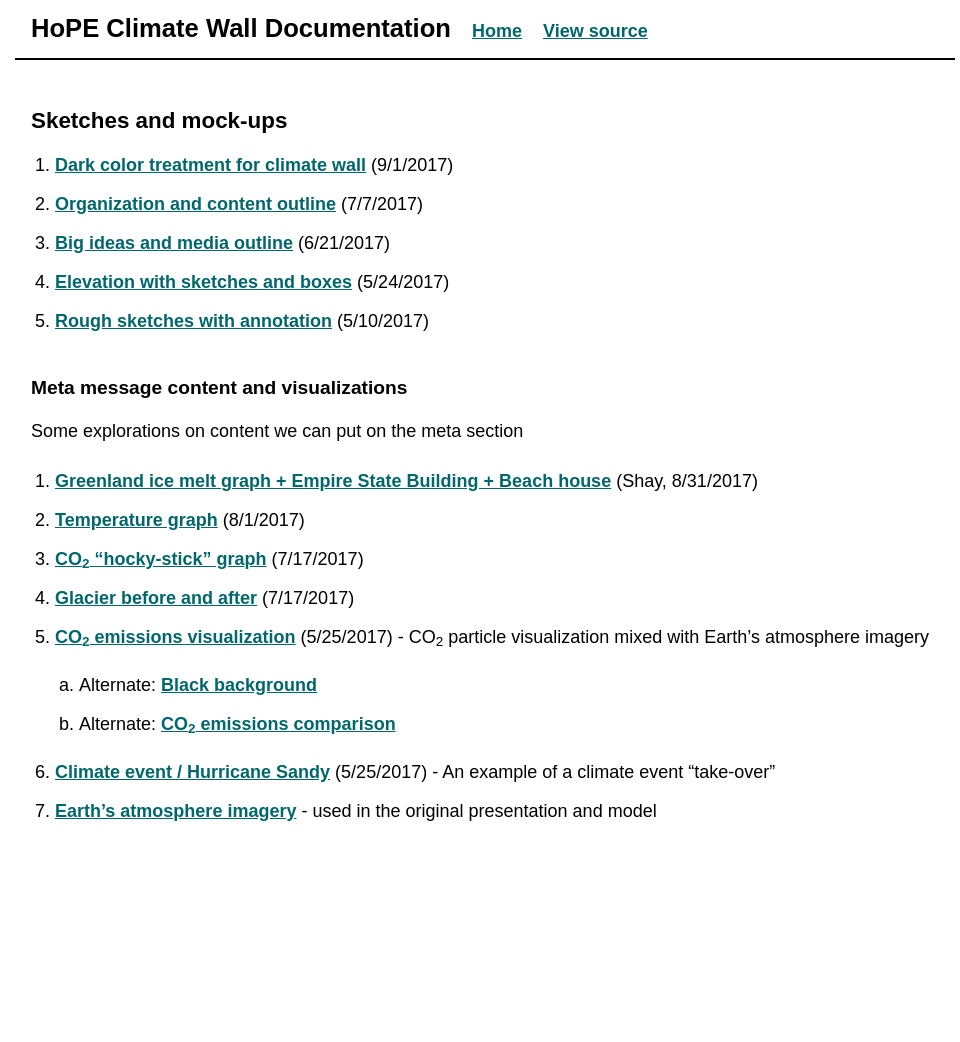
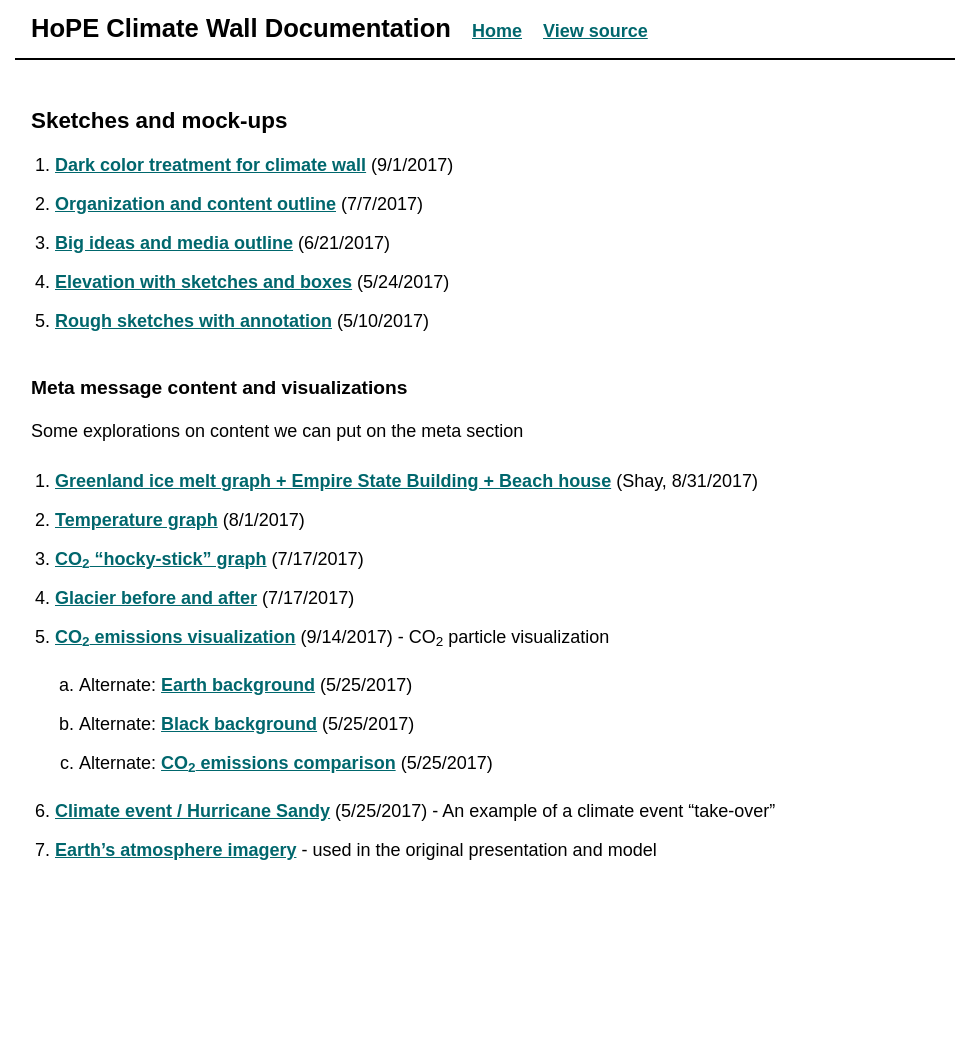
Before and after one commit to beefoo/climate-wall-docs, a Jekyll site: the page built from _design/sketches.md, in a window 1280 px wide. Shown: the whole page, without its empty margins (155-1115 px from the left). Built offline with Jekyll 4.4.1, drawn with Linux system fonts in a browser that asks for light colours; before the commit the page ends 1003 px from its top, so only the background shows below that.

Commit message:
update sketches

```diff
--- a/_design/sketches.md
+++ b/_design/sketches.md
@@ -20,8 +20,9 @@ Some explorations on content we can put on the meta section
 1. [Temperature graph](https://s3.amazonaws.com/brianfoo-amnh/climateWallVideo_temperature_03.mp4) (8/1/2017)
 1. [CO<sub>2</sub> "hocky-stick" graph](https://s3.amazonaws.com/brianfoo-amnh/climateWallVideo_co2_graph.mp4) (7/17/2017)
 1. [Glacier before and after](https://s3.amazonaws.com/brianfoo-amnh/climateWallVideo_glacier.mp4) (7/17/2017)
-1. [CO<sub>2</sub> emissions visualization](https://s3.amazonaws.com/brianfoo-amnh/climateWallVideo_co2.mp4)  (5/25/2017) - CO<sub>2</sub> particle visualization mixed with Earth's atmosphere imagery
-   1. Alternate: [Black background](https://s3.amazonaws.com/brianfoo-amnh/climateWallVideo_co2b_nobg.mp4)
-   1. Alternate: [CO<sub>2</sub> emissions comparison](https://s3.amazonaws.com/brianfoo-amnh/climateWallVideo_co2-compare.mp4)
+1. [CO<sub>2</sub> emissions visualization](https://s3.amazonaws.com/brianfoo-amnh/climateWallVideo_co2b.mp4) (9/14/2017) - CO<sub>2</sub> particle visualization
+   1. Alternate: [Earth background](https://s3.amazonaws.com/brianfoo-amnh/climateWallVideo_co2.mp4) (5/25/2017)
+   1. Alternate: [Black background](https://s3.amazonaws.com/brianfoo-amnh/climateWallVideo_co2b_nobg.mp4) (5/25/2017)
+   1. Alternate: [CO<sub>2</sub> emissions comparison](https://s3.amazonaws.com/brianfoo-amnh/climateWallVideo_co2-compare.mp4) (5/25/2017)
 1. [Climate event / Hurricane Sandy](https://s3.amazonaws.com/brianfoo-amnh/climateWallVideo_sandy.mp4) (5/25/2017) - An example of a climate event "take-over"
 1. [Earth's atmosphere imagery](https://s3.amazonaws.com/brianfoo-amnh/climateWallVideo.mp4) - used in the original presentation and model
```
